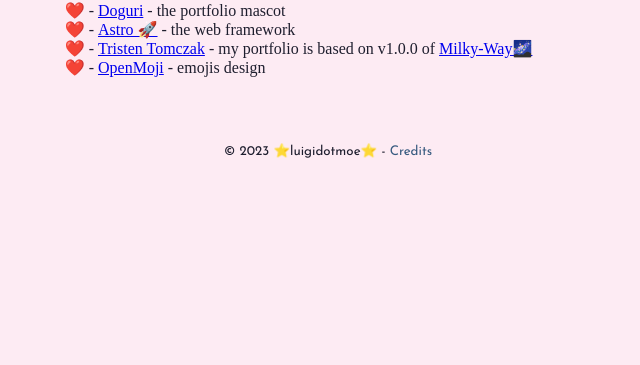
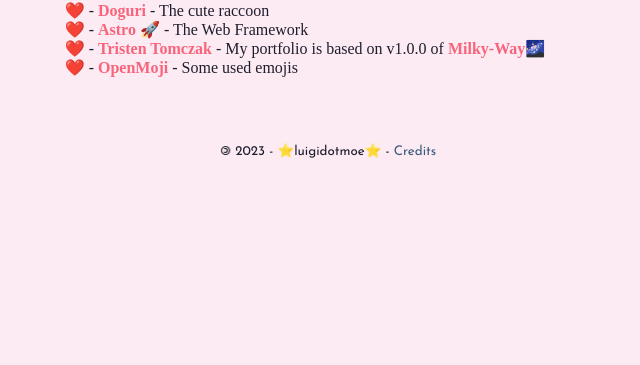
Before and after one commit to luigidotmoe/luigidotmoe-web, an Astro site: page /credits in a window 1280 px wide. Shown: the part 435-800 px from the top of the page, without its empty margins (312-952 px from the left). Built offline with nearby package versions, Linux system fonts and the light colour scheme; Astro itself is replaced by a stand-in of ours.

Commit message:
Refactor

```diff
--- a/src/components/Footer.astro
+++ b/src/components/Footer.astro
@@ -1,11 +1,13 @@
 ---
 const year = new Date().getFullYear();
 ---
+
 <footer>
     <div>
-        <small>&copy; {year} ⭐luigidotmoe⭐ - <a href="/credits/">Credits</a></small>
+        <small><span class="copyleft">&copy;</span> {year} - ⭐luigidotmoe⭐ - <a href="/credits/">Credits</a></small>
     </div>
 </footer>
+
 <style>
     div {
         margin: 4rem 0;
@@ -13,11 +15,15 @@
     }
 
     small {
-        font-family: 'Josefin Sans', sans-serif;
+        font-family: "Josefin Sans", sans-serif;
     }
 
     small a {
         color: #375a7f;
         text-decoration: none;
     }
+    .copyleft {
+        display: inline-block;
+        transform: rotateY(180deg);
+    }
 </style>
--- a/src/components/Header.astro
+++ b/src/components/Header.astro
@@ -1,8 +1,9 @@
 ---
-import Navigation from './Navigation.astro';
+import Navigation from "./Navigation.astro";
 ---
+
 <header>
-    <nav transition:persist >
+    <nav transition:persist>
         <Navigation />
     </nav>
 </header>
--- a/src/layouts/Layout.astro
+++ b/src/layouts/Layout.astro
@@ -1,31 +1,43 @@
 ---
-import { ViewTransitions } from 'astro:transitions';
-import { fade } from 'astro:transitions';
-import Header from '../components/Header.astro';
-import Footer from '../components/Footer.astro';
-import '../styles/global.css';
+import { ViewTransitions } from "astro:transitions";
+import { fade } from "astro:transitions";
+import Header from "../components/Header.astro";
+import Footer from "../components/Footer.astro";
+import "../styles/global.css";
+
 const { pageTitle } = Astro.props;
 ---
-<!DOCTYPE html>
+
+<!doctype html>
 <html transition:animate="none" lang="en">
-	<head>
+    <head>
         <meta charset="utf-8" />
-        <meta name="description" content="luigidotme's portfolio">
+        <meta name="description" content="luigidotme's portfolio" />
         <meta name="viewport" content="width=device-width" />
         <link rel="icon" type="image/svg+xml" href="/favicon.svg" />
-        <link rel="preconnect" href="https://fonts.googleapis.com">
-        <link rel="preconnect" href="https://fonts.gstatic.com" crossorigin>
-        <link rel="preload" href="https://fonts.googleapis.com/css2?family=Josefin+Sans&family=Pacifico&display=swap" as="style" onload="this.onload=null;this.rel='stylesheet'">
-        <noscript><link href="https://fonts.googleapis.com/css2?family=Josefin+Sans&family=Pacifico&display=swap" rel="stylesheet"></noscript>
+        <link rel="preconnect" href="https://fonts.googleapis.com" />
+        <link rel="preconnect" href="https://fonts.gstatic.com" crossorigin />
+        <link
+            rel="preload"
+            href="https://fonts.googleapis.com/css2?family=Josefin+Sans&family=Pacifico&display=swap"
+            as="style"
+            onload="this.onload=null;this.rel='stylesheet'"
+        />
+        <noscript
+            ><link
+                href="https://fonts.googleapis.com/css2?family=Josefin+Sans&family=Pacifico&display=swap"
+                rel="stylesheet"
+            /></noscript
+        >
         <meta name="generator" content={Astro.generator} />
         <title>{pageTitle}</title>
         <ViewTransitions />
-	</head>
-	<body>
+    </head>
+    <body>
         <Header />
-        <main transition:animate={fade({ duration: '0.4s' })} >
-	    <slot />
+        <main transition:animate={fade({ duration: "0.4s" })}>
+            <slot />
             <Footer />
         </main>
-	</body>
+    </body>
 </html>
--- a/src/pages/credits.astro
+++ b/src/pages/credits.astro
@@ -1,25 +1,44 @@
 ---
-import Layout from '../layouts/Layout.astro';
+import Layout from "../layouts/Layout.astro";
 
 const pageTitle = "Credits";
 ---
+
 <Layout pageTitle={pageTitle}>
     <div class="gif">
-        <img width="300" height="259" alt="Grateful Doguri" src="/GratefulDoguri.webp"/>
+        <img
+            width="300"
+            height="259"
+            alt="Grateful Doguri"
+            src="/GratefulDoguri.webp"
+        />
     </div>
     <h2>My thanks to :</h2>
     <p>
         <ul>
-            <li><a href="https://www.instagram.com/doguri_official/">Doguri</a> - the portfolio mascot</li>
-            <li><a href="https://astro.build/">Astro 🚀</a> - the web framework</li>
-            <li><a href="https://tristentomczak.me/">Tristen Tomczak</a> - my portfolio is based on v1.0.0 of <a href="https://github.com/ttomczak3/Milky-Way">Milky-Way🌌</a></li>
-            <li><a href="https://openmoji.org/">OpenMoji</a> - emojis design </li>
+            <li>
+                <a href="https://instagram.com/doguri_official/">Doguri</a> - The cute raccoon
+            </li>
+            <li>
+                <a href="https://astro.build/">Astro 🚀</a> - The Web Framework
+            </li>
+            <li>
+                <a href="https://tristentomczak.me/">Tristen Tomczak</a> - My portfolio is based on v1.0.0 of <a href="https://github.com/ttomczak3/Milky-Way">Milky-Way🌌</a>
+            </li>
+            <li>
+                <a href="https://openmoji.org/">OpenMoji</a> - Some used emojis
+            </li>
         </ul>
     </p>
 </Layout>
 
 <style>
-ul {
-  list-style-type: "❤️ - ";
-}
+    a {
+        color: #f8647c;
+        font-weight: bold;
+        text-decoration: none;
+    }
+    ul {
+        list-style-type: "❤️ - ";
+    }
 </style>
--- a/tsconfig.json
+++ b/tsconfig.json
@@ -1,3 +1,3 @@
 {
-  "extends": "astro/tsconfigs/base"
+    "extends": "astro/tsconfigs/base"
 }
```
Also changed, not shown: src/components/Card.astro (+10 -2 lines), src/pages/404.astro (+10 -3 lines), src/pages/index.astro (+3 -5 lines), src/pages/posts.astro (+11 -3 lines), src/pages/projects.astro (+16 -7 lines), src/styles/global.css (+4 -5 lines), package.json (indentation only), 1 other file.
